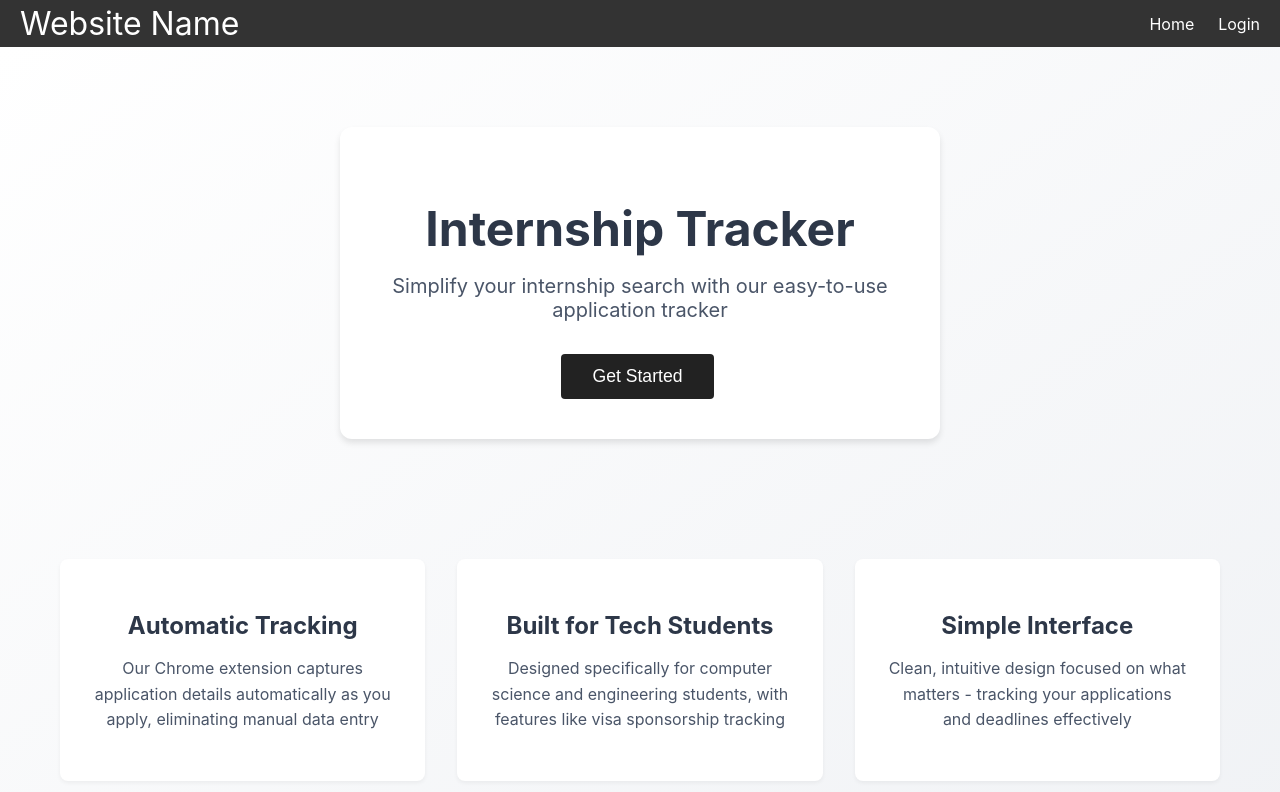
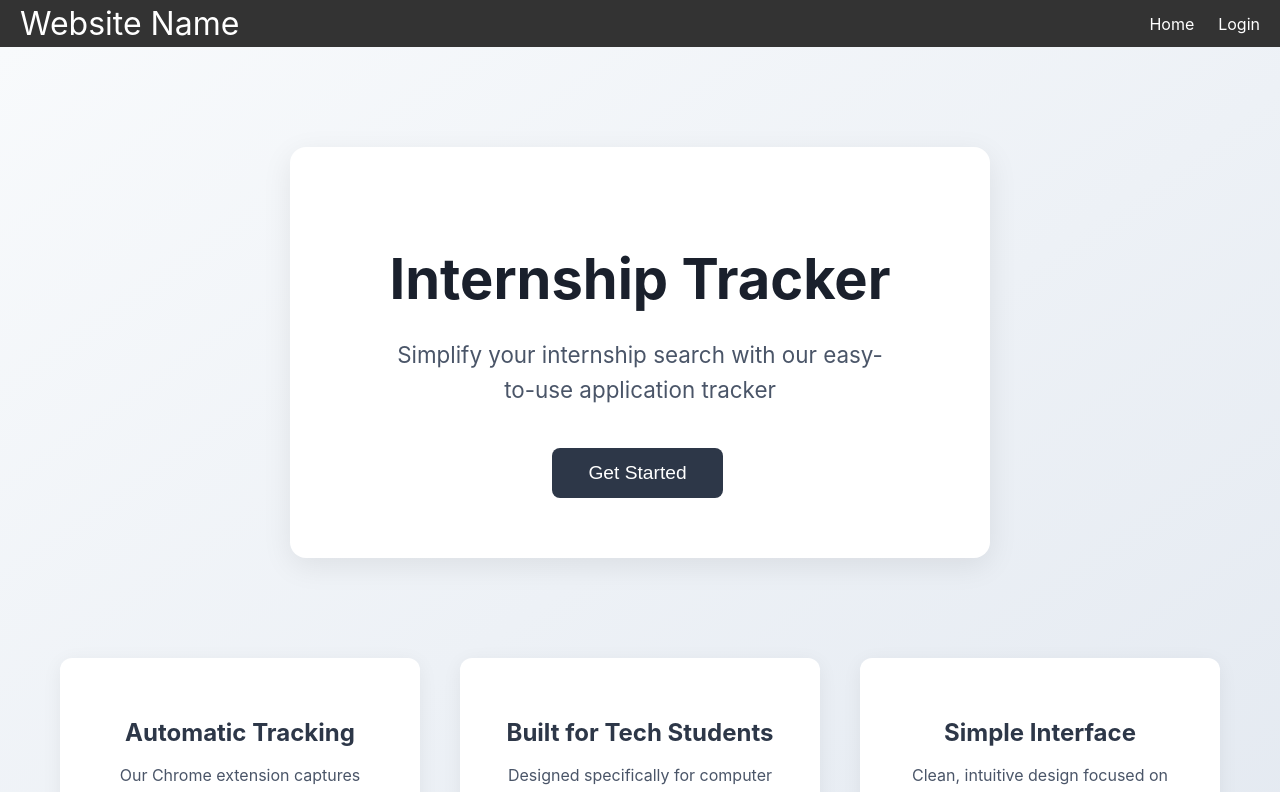
Before and after one commit to kimchee-e/Application_Tracker, a React (Create React App) app: page / in a window 1280 px wide. Shown: the top 792 px of the page. Built offline with nearby package versions, Linux system fonts and the light colour scheme; no server answers.

Commit message:
Improve landing page visual design and interactions

```diff
--- a/src/styles/Home.css
+++ b/src/styles/Home.css
@@ -1,68 +1,85 @@
 .home-container {
     min-height: calc(100vh - 60px);
-    background: linear-gradient(145deg, #fff 0%, #f0f2f5 100%);
+    background: linear-gradient(145deg, #f8fafc 0%, #e2e8f0 100%);
 }
 
 .main-section {
     display: flex;
     align-items: center;
     justify-content: center;
-    padding: 80px 20px;
+    padding: 100px 20px;
+    animation: fadeIn 0.8s ease-out;
 }
 
 .opening-text {
     text-align: center;
-    padding: 40px;
+    padding: 60px;
     background: white;
-    border-radius: 12px;
-    box-shadow: 0 4px 6px rgba(0, 0, 0, 0.1);
-    max-width: 600px;
+    border-radius: 16px;
+    box-shadow: 0 8px 30px rgba(0, 0, 0, 0.08);
+    max-width: 700px;
     width: 100%;
+    transform: translateY(0);
+    transition: transform 0.2s ease;
+}
+
+.opening-text:hover {
+    transform: translateY(-4px);
 }
 
 .opening-text h1 {
-    font-size: 3rem;
-    color: #2d3748;
-    margin-bottom: 1rem;
+    font-size: 3.5rem;
+    color: #1a202c;
+    margin-bottom: 1.5rem;
+    font-weight: 700;
 }
 
 .opening-text p {
-    font-size: 1.25rem;
+    font-size: 1.4rem;
     color: #4a5568;
-    max-width: 600px;
+    max-width: 500px;
     margin: 0 auto;
+    line-height: 1.6;
 }
 
 .start-button {
-    margin-top: 2rem;
-    padding: 12px 32px;
-    font-size: 1.1rem;
-    background: #222;
+    margin-top: 2.5rem;
+    padding: 14px 36px;
+    font-size: 1.2rem;
+    background: #2d3748;
     color: #fff;
     border: none;
-    border-radius: 4px;
+    border-radius: 8px;
     cursor: pointer;
+    transition: all 0.2s ease;
 }
 
 .start-button:hover {
-    background: #000;
+    background: #1a202c;
+    transform: translateY(-2px);
 }
 
 .features-section {
     display: grid;
-    grid-template-columns: repeat(auto-fit, minmax(250px, 1fr));
-    gap: 2rem;
+    grid-template-columns: repeat(auto-fit, minmax(280px, 1fr));
+    gap: 2.5rem;
     max-width: 1200px;
     margin: 0 auto;
-    padding: 40px 20px 80px;
+    padding: 0 20px 100px;
+    animation: fadeIn 0.8s ease-out 0.2s backwards;
 }
 
 .feature {
     background: white;
-    padding: 2rem;
-    border-radius: 8px;
-    box-shadow: 0 2px 4px rgba(0, 0, 0, 0.05);
+    padding: 2.5rem;
+    border-radius: 12px;
+    box-shadow: 0 4px 20px rgba(0, 0, 0, 0.06);
     text-align: center;
+    transition: transform 0.2s ease;
+}
+
+.feature:hover {
+    transform: translateY(-4px);
 }
 
 .feature h2 {
```
